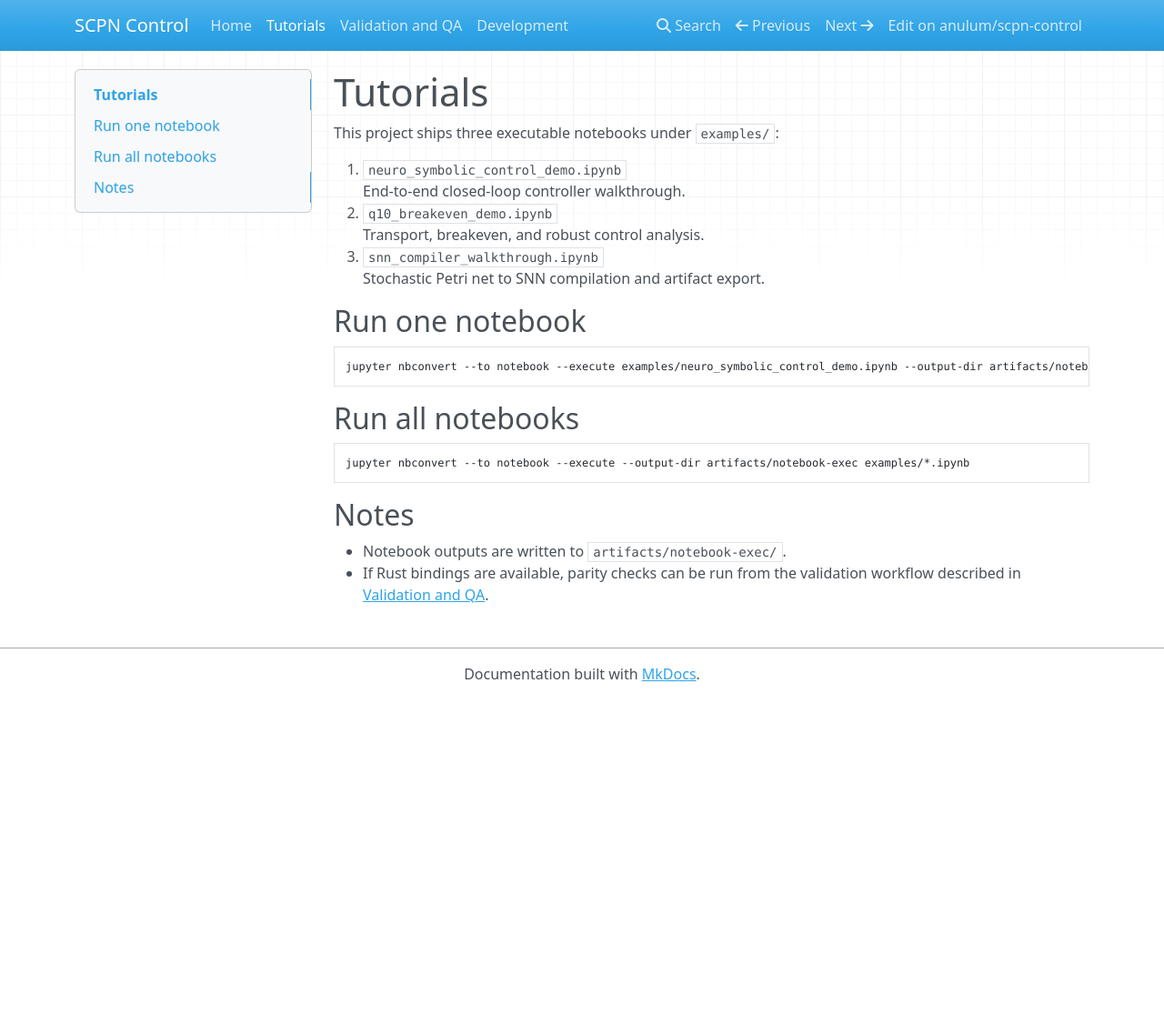
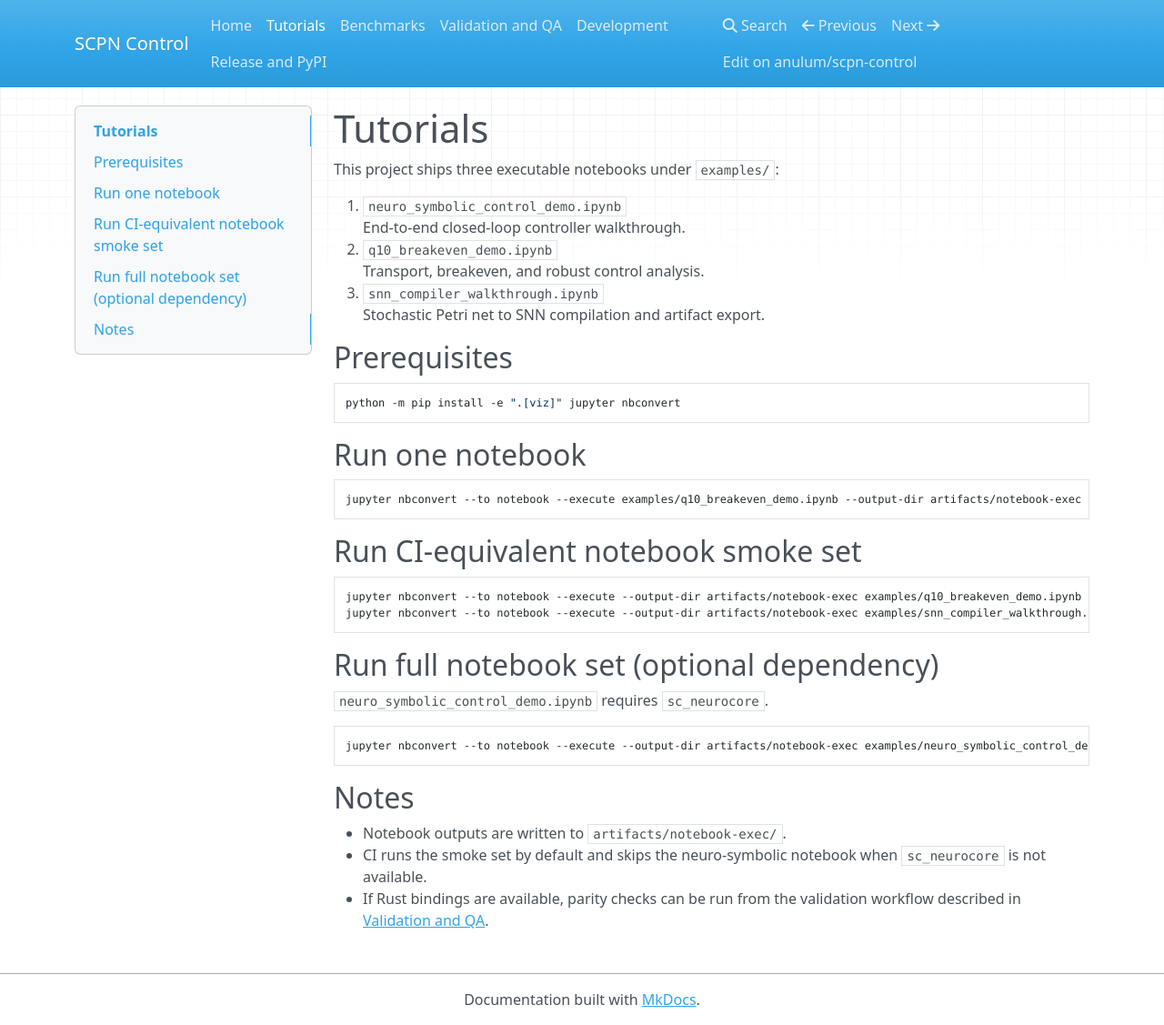
Before and after one commit to anulum/scpn-control, an MkDocs documentation site: the page built from docs/tutorials.md, in a window 1280 px wide and 1127 px high. Shown: the whole window at 91% size. Built offline with MkDocs 1.6.1, drawn with Linux system fonts in a browser that asks for light colours; nearby versions of some CDN libraries.

````diff
--- a/docs/tutorials.md
+++ b/docs/tutorials.md
@@ -9,20 +9,37 @@
 3. `snn_compiler_walkthrough.ipynb`
    Stochastic Petri net to SNN compilation and artifact export.
 
+## Prerequisites
+
+```bash
+python -m pip install -e ".[viz]" jupyter nbconvert
+```
+
 ## Run one notebook
 
 ```bash
-jupyter nbconvert --to notebook --execute examples/neuro_symbolic_control_demo.ipynb --output-dir artifacts/notebook-exec
+jupyter nbconvert --to notebook --execute examples/q10_breakeven_demo.ipynb --output-dir artifacts/notebook-exec
 ```
 
-## Run all notebooks
+## Run CI-equivalent notebook smoke set
 
 ```bash
-jupyter nbconvert --to notebook --execute --output-dir artifacts/notebook-exec examples/*.ipynb
+jupyter nbconvert --to notebook --execute --output-dir artifacts/notebook-exec examples/q10_breakeven_demo.ipynb
+jupyter nbconvert --to notebook --execute --output-dir artifacts/notebook-exec examples/snn_compiler_walkthrough.ipynb
+```
+
+## Run full notebook set (optional dependency)
+
+`neuro_symbolic_control_demo.ipynb` requires `sc_neurocore`.
+
+```bash
+jupyter nbconvert --to notebook --execute --output-dir artifacts/notebook-exec examples/neuro_symbolic_control_demo.ipynb
 ```
 
 ## Notes
 
 - Notebook outputs are written to `artifacts/notebook-exec/`.
+- CI runs the smoke set by default and skips the neuro-symbolic notebook when
+  `sc_neurocore` is not available.
 - If Rust bindings are available, parity checks can be run from the validation
   workflow described in [Validation and QA](validation.md).
--- a/mkdocs.yml
+++ b/mkdocs.yml
@@ -13,8 +13,10 @@
 nav:
   - Home: index.md
   - Tutorials: tutorials.md
+  - Benchmarks: benchmarks.md
   - Validation and QA: validation.md
   - Development: development.md
+  - Release and PyPI: release.md
 
 markdown_extensions:
   - admonition
````
Also changed, not shown: README.md (+35 -2 lines), docs/benchmarks.md (added, +66 -0 lines), docs/development.md (+7 -1 lines), docs/index.md (+3 -1 lines), docs/release.md (added, +101 -0 lines), docs/validation.md (+19 -0 lines), 1 other file.
